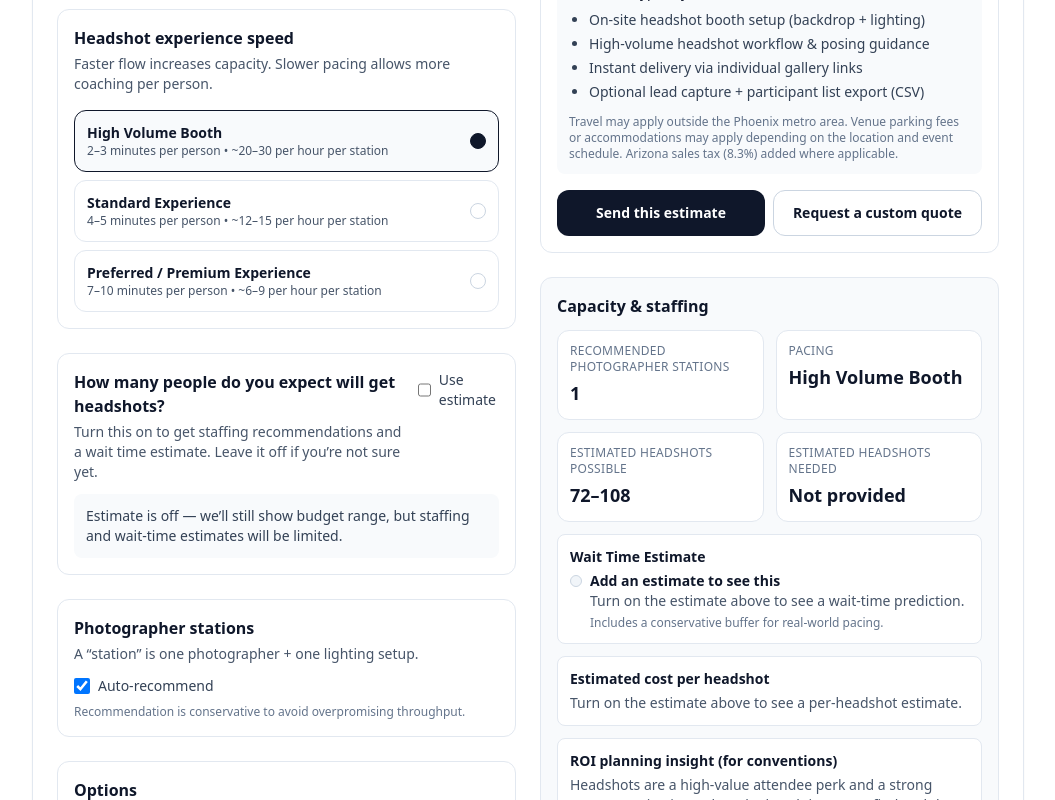
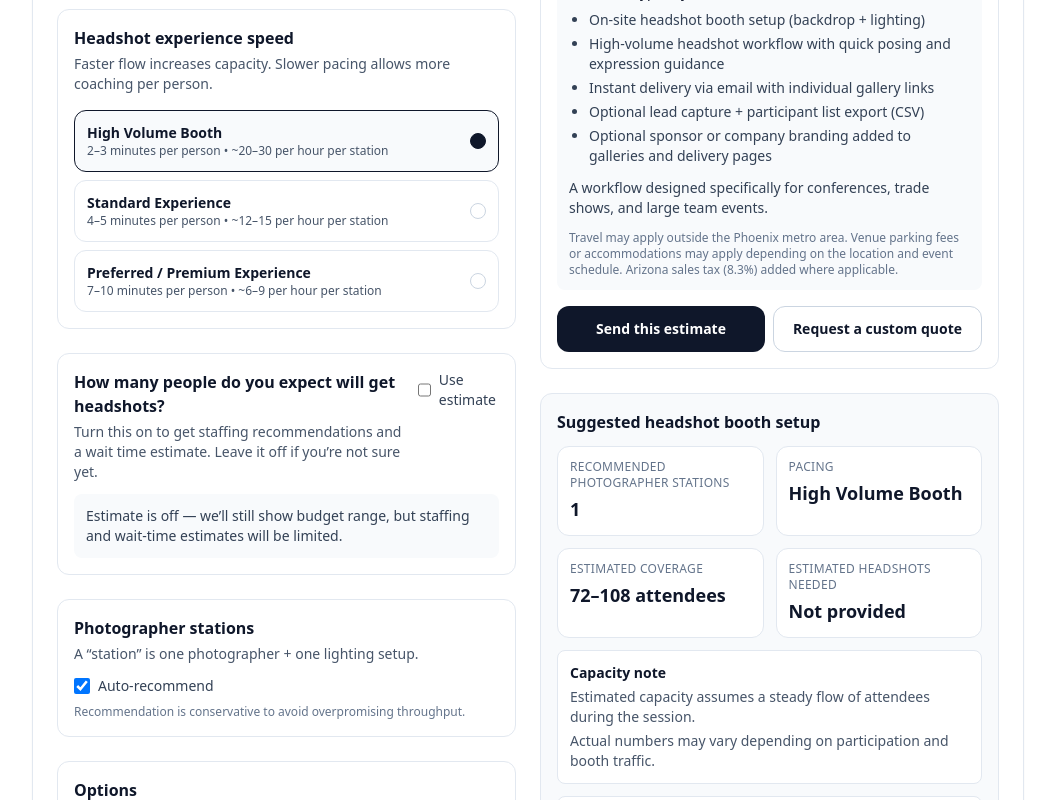
Before and after one commit to headshotpros/conference-headshot-booth-calculator, a Next.js app: page / in a window 1280 px wide. Shown: the part 780-1580 px from the top of the page, without its empty margins (112-1167 px from the left). Built offline with nearby package versions, Linux system fonts and the light colour scheme.

Commit message:
Add files via upload

```diff
--- a/app/page.tsx
+++ b/app/page.tsx
@@ -411,16 +411,19 @@ export default function Page() {
     if (boothType === "CONVENTION") {
       return [
         "On-site headshot booth setup (backdrop + lighting)",
-        "High-volume headshot workflow & posing guidance",
-        "Instant delivery via individual gallery links",
-        "Optional lead capture + participant list export (CSV)"
+        "High-volume headshot workflow with quick posing and expression guidance",
+        "Instant delivery via email with individual gallery links",
+        "Optional lead capture + participant list export (CSV)",
+        "Optional sponsor or company branding added to galleries and delivery pages"
       ];
     }
     return [
       "Mobile studio setup at your location (backdrop + lighting)",
       "Posing & expression coaching for a consistent, professional look",
       "Streamlined file naming by participant (with provided list)",
-      "Scheduling-friendly workflow to keep teams moving"
+      "Flexible workflow — scheduled time slots or walk-up flow to keep teams moving smoothly",
+      "Instant delivery via email with individual gallery links",
+      "Optional company branding added to galleries and delivery pages"
     ];
   }, [boothType]);
 
@@ -835,7 +838,7 @@ export default function Page() {
                         {formatMoney(pricing.low)} – {formatMoney(pricing.high)}
                       </div>
                       <div className="mt-1 text-sm text-slate-600">
-                        Use this tool to estimate your event budget. We’ll provide a personalized quote after reviewing your event details.
+                        Use this tool to estimate a budget range for your event. We’ll provide a personalized quote after reviewing your event details.
                       </div>
 
                       {pricing.discount > 0 && (
@@ -945,6 +948,10 @@ export default function Page() {
                         ))}
                       </ul>
 
+                      {boothType === "CONVENTION" && (
+                        <div className="mt-3 text-sm text-slate-700">A workflow designed specifically for conferences, trade shows, and large team events.</div>
+                      )}
+
                       <div className="mt-3 text-xs text-slate-500">{DISCLAIMER_TEXT}</div>
                     </div>
                   </>
@@ -972,7 +979,7 @@ export default function Page() {
 
               {/* Capacity & Staffing */}
               <div className="rounded-xl border border-slate-200 bg-slate-50 p-4">
-                <h2 className="text-base font-semibold text-slate-900">Capacity &amp; staffing</h2>
+                <h2 className="text-base font-semibold text-slate-900">Suggested headshot booth setup</h2>
 
                 <div className="mt-3 grid grid-cols-2 gap-3">
                   <Stat label="Recommended photographer stations" value={stationsLabel} />
@@ -980,7 +987,7 @@ export default function Page() {
                 </div>
 
                 <div className="mt-3 grid grid-cols-2 gap-3">
-                  <Stat label="Estimated headshots possible" value={`${capacityRange.low}–${capacityRange.high}`} />
+                  <Stat label="Estimated coverage" value={`${capacityRange.low}–${capacityRange.high} attendees`} />
                   <Stat
                     label="Estimated headshots needed"
                     value={useParticipationEstimate && computedExpectedHeadshots != null ? `${computedExpectedHeadshots}` : "Not provided"}
@@ -995,6 +1002,12 @@ export default function Page() {
                     </div>
                   </div>
                 )}
+
+                <div className="mt-3 rounded-lg border border-slate-200 bg-white p-3">
+                  <div className="text-sm font-semibold text-slate-900">Capacity note</div>
+                  <div className="mt-1 text-sm text-slate-600">Estimated capacity assumes a steady flow of attendees during the session.</div>
+                  <div className="mt-1 text-sm text-slate-600">Actual numbers may vary depending on participation and booth traffic.</div>
+                </div>
 
                 <div className="mt-3 rounded-lg border border-slate-200 bg-white p-3">
                   <div className="text-sm font-semibold text-slate-900">Wait Time Estimate</div>
```
